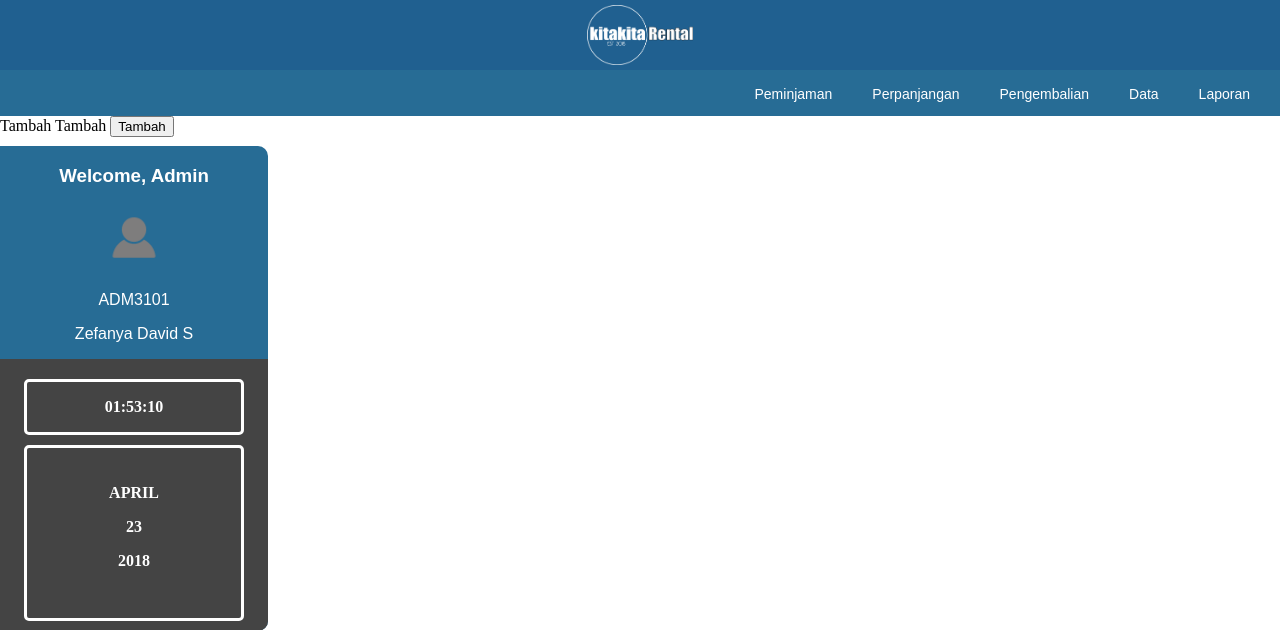
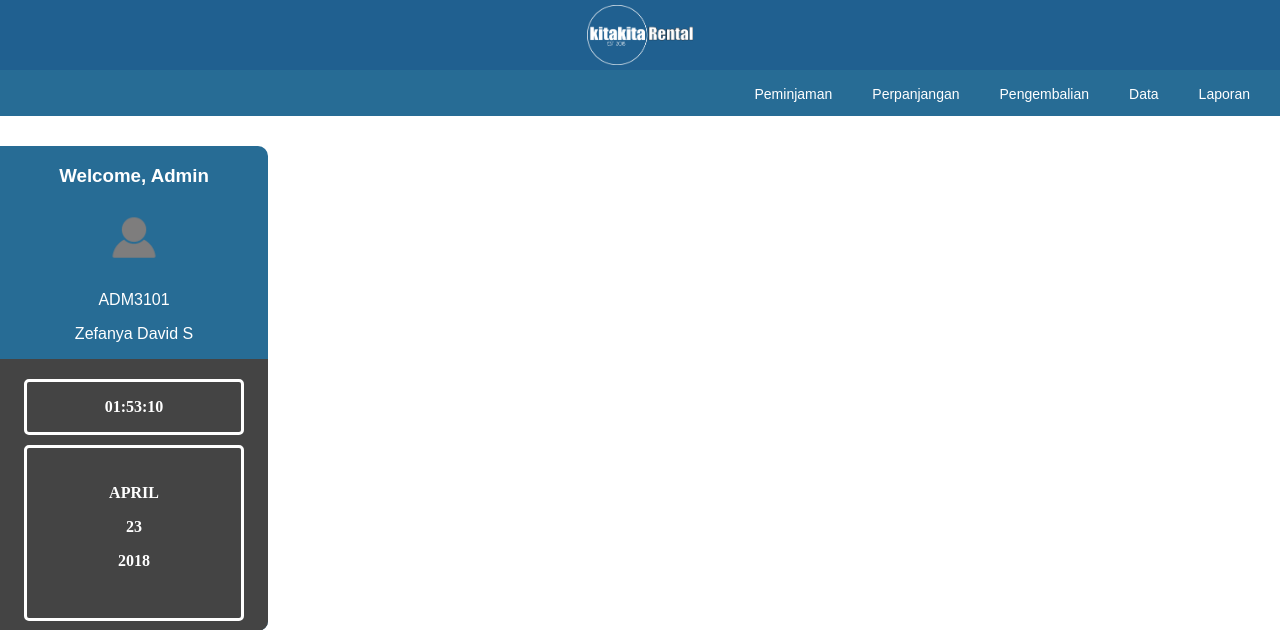
Before and after one commit to zefanyadavids/Rental-DVD, a PHP site: page / in a window 1280 px wide. Shown: the top 630 px of the page. Run offline with PHP 8.4, Linux system fonts and the light colour scheme.

Commit message:
2
Navigas

```diff
--- a/index.php
+++ b/index.php
@@ -14,10 +14,5 @@
 	include "navigasi.php";
 	include "side.php";
 ?>
-
-<a id="coba" onclick="coba()">Tambah</a>
-<a id="coba1" onclick="coba1()">Tambah</a>
-<button id="coba2" onclick="coba2()">Tambah</button>
-
 </body>
 </html>
```
